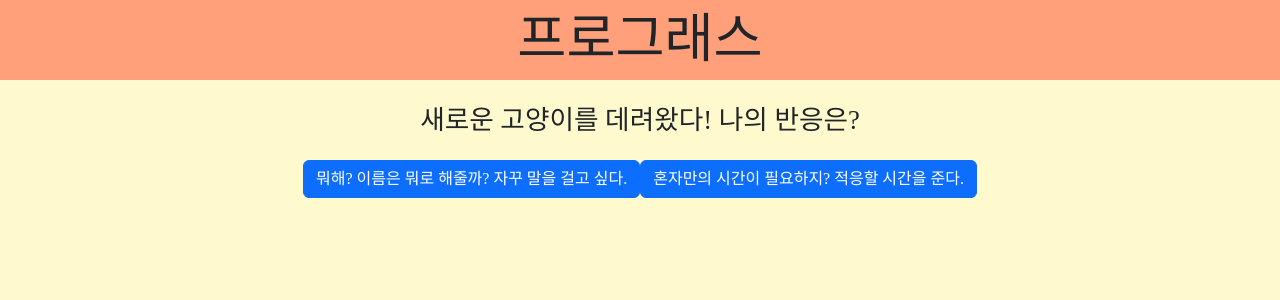
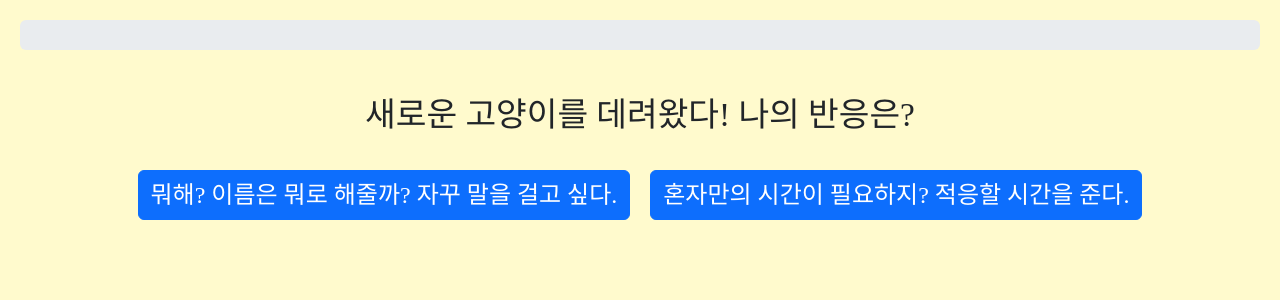
Before and after one commit to SamLee-MoonEn/mbtitest, a React (Create React App) app: page /question in a window 1280 px wide. Shown: the top 300 px of the page. Built offline with nearby package versions, Linux system fonts and the light colour scheme; a web font is replaced by a local one.

Commit message:
질문 페이지 만들기

```diff
--- a/src/components/Header.tsx
+++ b/src/components/Header.tsx
@@ -1,27 +1,50 @@
 import React from 'react'
 import styled from 'styled-components'
+import { ProgressBar } from 'react-bootstrap'
+import { questionData } from '../store/question/questionData'
 
 interface Props {
   type: string
+  questionNo: number
 }
 
 export default function Header(props: Props): React.ReactElement {
   return (
-    <Warpper>
+    <>
       {props.type === 'progress' ? (
-        <>프로그래스</>
+        <ProgressWarpper>
+          <ProgressBar
+            now={Math.round(
+              (props.questionNo / (questionData.length - 1)) * 100,
+            )}
+            label={`${Math.round(
+              (props.questionNo / (questionData.length - 1)) * 100,
+            )}%`}
+            style={{ width: '100%', height: '30px' }}
+          />
+        </ProgressWarpper>
       ) : (
-        <div>🐱 예비 집사 판별기 🐱</div>
+        <TitleWarpper>
+          <div>🐱 예비 집사 판별기 🐱</div>
+        </TitleWarpper>
       )}
-    </Warpper>
+    </>
   )
 }
 
-const Warpper = styled.div`
+const ProgressWarpper = styled.div`
   display: flex;
   align-items: center;
   justify-content: center;
-  background-color: #ffa07a;
   font-size: 40pt;
   width: 100%;
+  padding: 20px;
 `
+const TitleWarpper = styled.div`
+  display: flex;
+  align-items: center;
+  justify-content: center;
+  font-size: 40pt;
+  width: 100%;
+  background-color: #ffa07a;
+`
--- a/src/pages/MainPage.tsx
+++ b/src/pages/MainPage.tsx
@@ -16,7 +16,7 @@ export default function MainPage(): React.ReactElement {
   return (
     <>
       <Warpper>
-        <Header type="main" />
+        <Header type="main" questionNo={0} />
         <ContentsWrapper>
           <Title>나에게 맞는 주인님은?</Title>
           <LogoImage>
--- a/src/pages/QuestionPage.tsx
+++ b/src/pages/QuestionPage.tsx
@@ -6,14 +6,29 @@ import { questionData } from '../store/question/questionData'
 import Header from '../components/Header'
 
 export default function QuestionPage(): React.ReactElement {
+  const [questionNo, setQuestionNo] = React.useState(0)
+  const handleClickAnswer = () => {
+    setQuestionNo(questionNo + 1)
+  }
+
   return (
     <Warpper>
-      <Header type="progress" />
+      <Header type="progress" questionNo={questionNo} />
       <ContentsWrapper>
-        <Title>{questionData[0].title}</Title>
+        <Title>{questionData[questionNo].title}</Title>
         <ButtonGroup>
-          <Button>{questionData[0].answera}</Button>
-          <Button>{questionData[0].answerb}</Button>
+          <Button
+            style={{ marginRight: '10px', fontSize: '18pt' }}
+            onClick={handleClickAnswer}
+          >
+            {questionData[questionNo].answera}
+          </Button>
+          <Button
+            style={{ marginLeft: '10px', fontSize: '18pt' }}
+            onClick={handleClickAnswer}
+          >
+            {questionData[questionNo].answerb}
+          </Button>
         </ButtonGroup>
       </ContentsWrapper>
     </Warpper>
@@ -35,14 +50,16 @@ const ContentsWrapper = styled.div`
   flex-direction: column;
   align-items: center;
   justify-content: center;
-  margin-top: 20px;
+  padding: 20px;
 `
 const Title = styled.div`
   margin-bottom: 20px;
-  font-size: 20pt;
+  font-size: 25pt;
 `
 const ButtonGroup = styled.div`
+  width: 100%;
   display: flex;
   align-items: center;
-  justify-content: center;
+  justify-content: space-evenly;
+  padding: 10px;
 `
```
